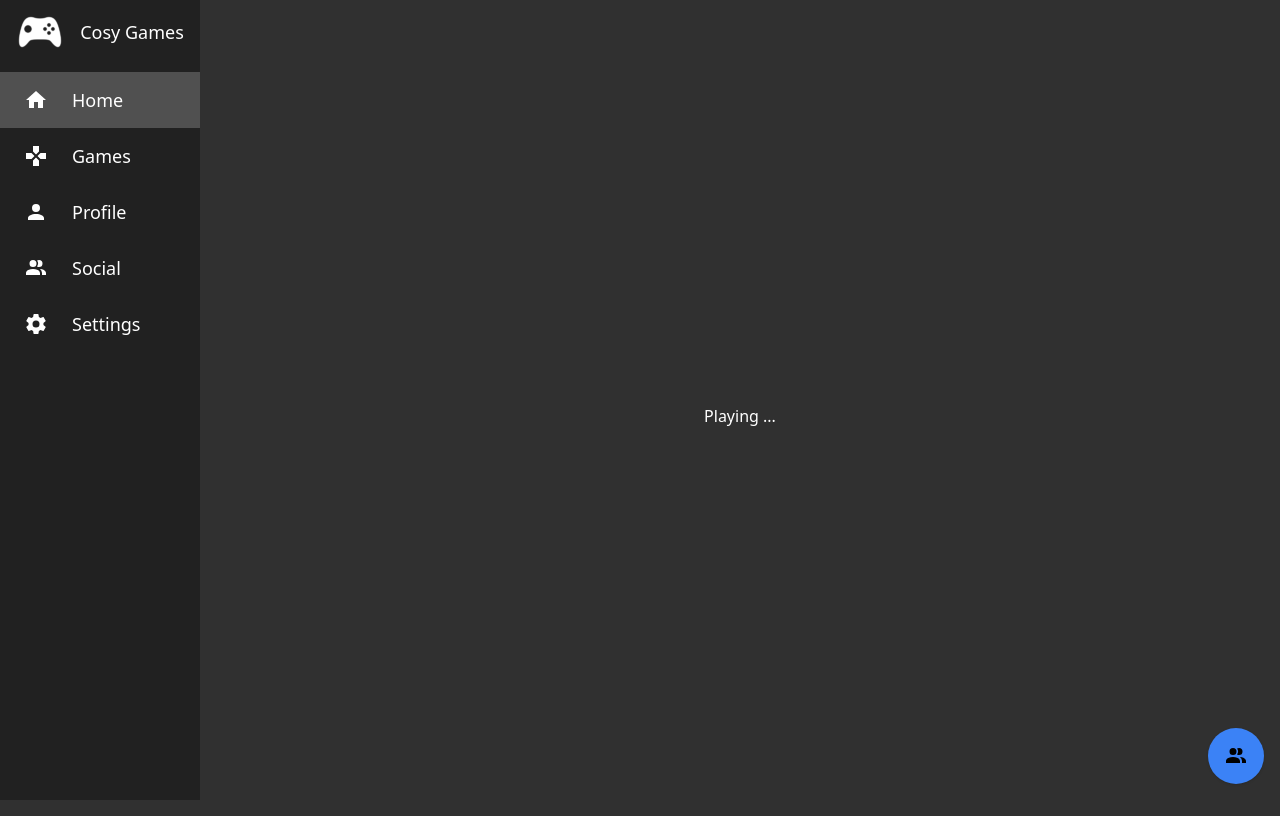
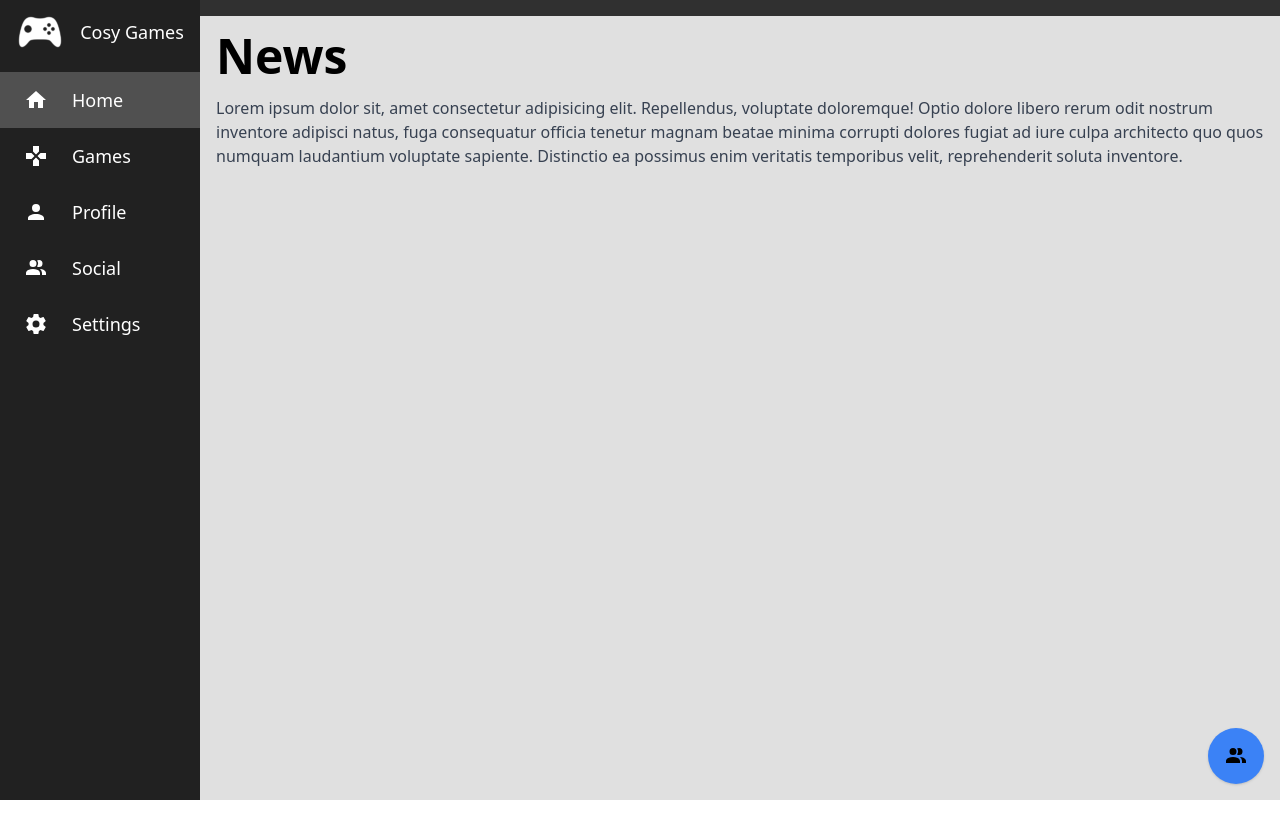
Before and after one commit to bfourgeaud/cosygames.jeebie.me, a Nuxt app: page / in a window 1280 px wide. Built offline with nearby package versions, Linux system fonts and the light colour scheme.

Commit message:
small edits

```diff
--- a/components/FriendList.vue
+++ b/components/FriendList.vue
@@ -9,7 +9,9 @@
         <p v-if="friend.game" class="text-dark-500 text-sm">Playing {{ friend.game.name }}</p>
         <p v-else class="text-dark-500 text-sm">{{ friend.online ? 'Online' : 'Offline' }}</p>
       </div>
-      <div v-if="friend.game" class="rounded-full overflow-hidden flex-initial" style="width:40px; height:40px;"><img :src="friend.game.logo" alt="" class="object-cover h-full w-full"></div>
+      <div v-if="friend.game" class="rounded-full overflow-hidden flex-initial" style="width:40px; height:40px;">
+        <img :src="friend.game.logo" alt="" class="object-cover h-full w-full">
+      </div>
       <!-- Friend Menu -->
       <div :class="true ? 'hidden' : 'flex'" class="absolute top-0 left-0 transform -translate-x-full flex-col text-lg py-4 px-2 bg-black">
         <div class="py-2 px-2">Send messsage</div>
--- /dev/null
+++ b/components/core/Heading.vue
@@ -0,0 +1,5 @@
+<template>
+  <h1 class="text-5xl font-bold mb-4">
+    <slot />
+  </h1>
+</template>
--- a/layouts/default.vue
+++ b/layouts/default.vue
@@ -4,7 +4,7 @@
     <div class="flex">
       <main-drawer width="200" />
       <Nuxt class="px-4 mt-12 lg:mt-4 container mx-auto" />
-      <friend-drawer width="325" />
+      <lazy-friend-drawer width="325" />
     </div>
   </div>
 </template>
--- a/pages/games/_id.vue
+++ b/pages/games/_id.vue
@@ -3,9 +3,6 @@
     <!-- Game Header -->
     <div class="relative">
       <img src="/bg.png" :alt="game.name" class="w-full object-cover" style="min-height: 50vh;">
-      <router-link to="/games" class="absolute inset-0 p-2">
-        Back to Games
-      </router-link>
       <div class="absolute inset-0 w-full h-full flex flex-col items-center justify-center">
         <img src="/game-logo.png" alt="" class="mx-auto mb-5 object-contain" style="width:200px;">
       </div>
@@ -47,6 +44,9 @@
           <p>2 days ago</p>
         </div>
       </div>
+      <router-link to="/games" class="absolute top-0 p-2">
+        Back to Games
+      </router-link>
     </div>
 
     <!-- Game Content -->
--- a/pages/index.vue
+++ b/pages/index.vue
@@ -1,6 +1,11 @@
 <template>
-  <div class="h-screen flex items-center justify-center">
-    <div>Playing ...</div>
+  <div class="text-gray-700 bg-dark-400 px-4 py-4">
+    <section>
+      <h1 class="text-5xl text-black font-bold mb-4">News</h1>
+      <div>
+        <p>Lorem ipsum dolor sit, amet consectetur adipisicing elit. Repellendus, voluptate doloremque! Optio dolore libero rerum odit nostrum inventore adipisci natus, fuga consequatur officia tenetur magnam beatae minima corrupti dolores fugiat ad iure culpa architecto quo quos numquam laudantium voluptate sapiente. Distinctio ea possimus enim veritatis temporibus velit, reprehenderit soluta inventore.</p>
+      </div>
+    </section>
   </div>
 </template>
 
```
Also changed, not shown: components/README.md (deleted), 1 other file (tests, documents, lock files or other folders).
